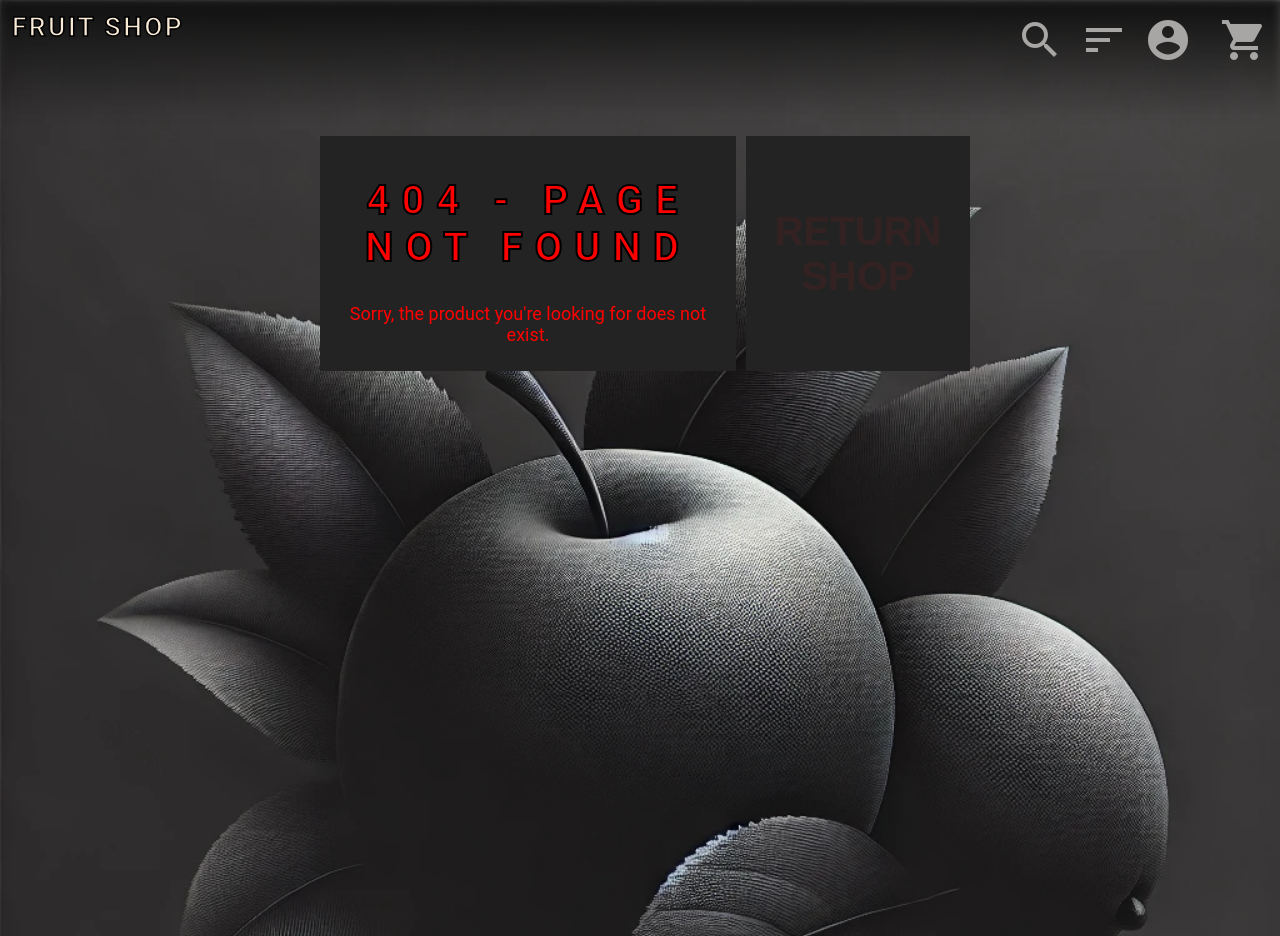
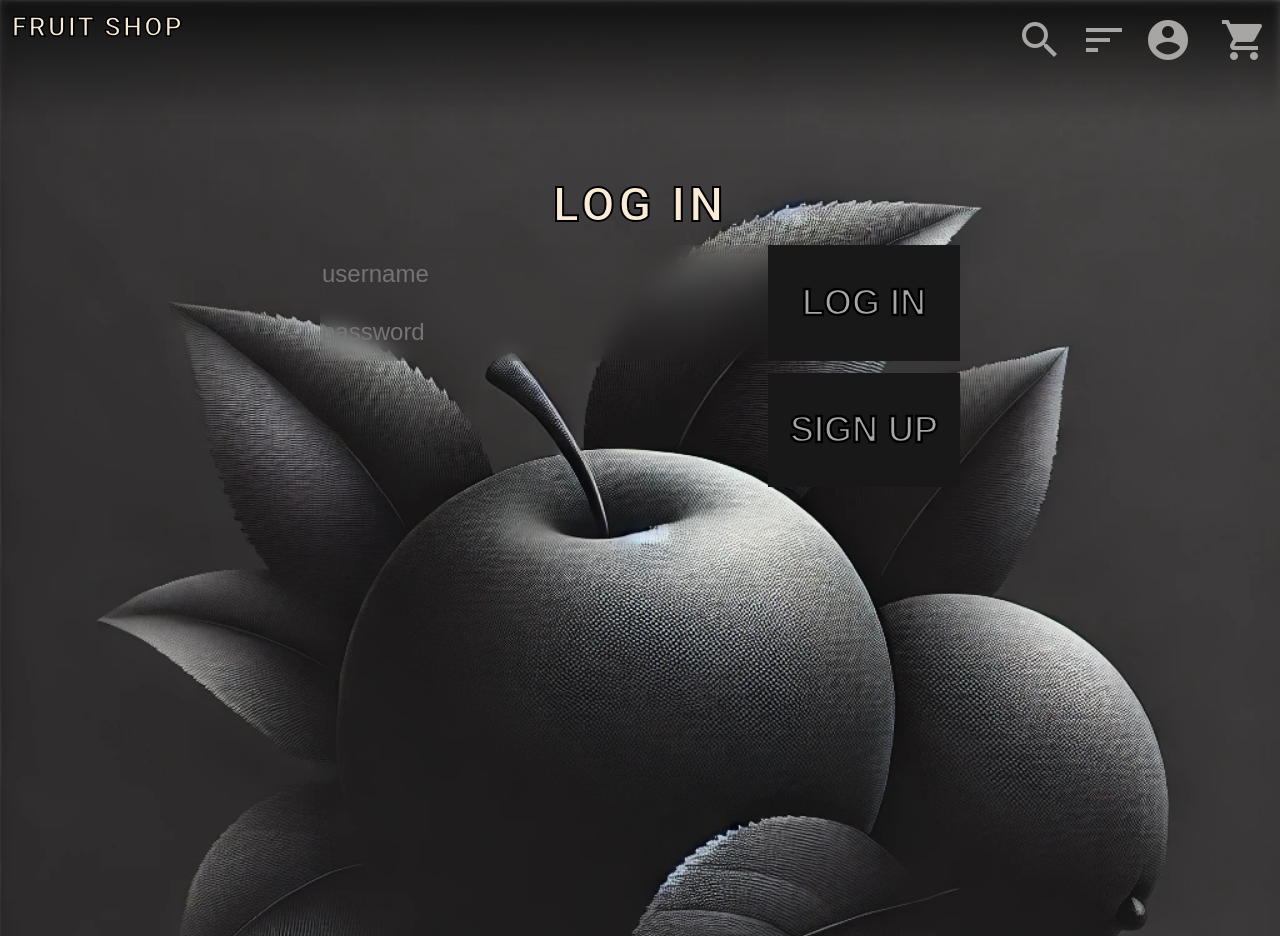
Before and after one commit to mumbleCoderr/Fruit_Shop, a React (Vite) app in the folder frontend/: page /LogIn in a window 1280 px wide. Before the commit this address had no page. Built offline with nearby package versions, Linux system fonts and the light colour scheme.

Commit message:
added login component

```diff
--- a/frontend/src/App.jsx
+++ b/frontend/src/App.jsx
@@ -4,6 +4,7 @@ import ListItems from "./components/ListItems";
 import ProductDetail from "./components/ProductDetail";
 import NotFound from "./components/NotFound";
 import SignUp from "./components/SignUp";
+import LogIn from "./components/LogIn";
 
 import { BrowserRouter as Router, Route, Routes } from "react-router-dom";
 import TopBar from "./components/TopBar";
@@ -19,6 +20,8 @@ const App = () => {
 
         <Route path="/SignUp" element={<SignUp />} />
 
+        <Route path="/LogIn" element={<LogIn />} />
+
         <Route path="*" element={<NotFound />} />
       </Routes>
     </Router>
--- /dev/null
+++ b/frontend/src/components/LogIn.jsx
@@ -0,0 +1,101 @@
+import React, { useState } from "react";
+import { useNavigate } from "react-router-dom"; // Importujemy useNavigate
+import "../stylesheets/LogIn.css";
+
+const LogIn = () => {
+  const [formData, setFormData] = useState({
+    username: "",
+    password: "",
+  });
+
+  const [error, setError] = useState(false);
+  const [shake, setShake] = useState(false);
+  const [errorMessage, setErrorMessage] = useState("");
+
+  const navigate = useNavigate(); // Hook nawigacyjny do zmiany strony
+
+  const handleChange = (e) => {
+    const { name, value } = e.target;
+    setFormData({ ...formData, [name]: value });
+  };
+
+  const validateForm = () => {
+    if (!formData.username.trim() || !formData.password.trim()) {
+      setErrorMessage("All fields are required.");
+      return false;
+    }
+
+    setErrorMessage("");
+    return true;
+  };
+
+  const handleSubmit = (e) => {
+    e.preventDefault();
+    if (!validateForm()) {
+      setError(true);
+      setShake(true);
+      setTimeout(() => setShake(false), 500);
+      return;
+    }
+    setError(false);
+    console.log("Form submitted:", formData);
+    // DODAJ API CALL NA /login
+  };
+
+  // Funkcja obsługująca kliknięcie przycisku SIGN UP
+  const handleSignUpRedirect = () => {
+    navigate("/SignUp"); // Przechodzi do strony /SignUp
+  };
+
+  return (
+    <div className="container">
+      <h2 id="login-text">LOG IN</h2>
+      <div className={`formula-div ${shake ? "shake" : ""}`}>
+        <div className="login-div">
+          <form onSubmit={handleSubmit} className="profile-form">
+            <input
+              type="text"
+              id="username"
+              name="username"
+              placeholder="username"
+              value={formData.username}
+              onChange={handleChange}
+              required
+            />
+            <input
+              type="password"
+              id="password"
+              name="password"
+              placeholder="password"
+              value={formData.password}
+              onChange={handleChange}
+              required
+            />
+          </form>
+        </div>
+        <div className="button-div">
+          <button
+            type="button"
+            className={`btn ${error ? "btn-error" : ""}`}
+            onClick={handleSubmit}
+          >
+            <p className="btn-text">LOG IN</p>
+          </button>
+        </div>
+      </div>
+      <div className="button-div">
+        <button
+          id="sign-up-btn"
+          className="btn"
+          type="button"
+          onClick={handleSignUpRedirect}
+        >
+          <p className="btn-text">SIGN UP</p>
+        </button>
+      </div>
+      {error && <p className="error-message">{errorMessage}</p>}
+    </div>
+  );
+};
+
+export default LogIn;
--- a/frontend/src/components/SignUp.jsx
+++ b/frontend/src/components/SignUp.jsx
@@ -78,7 +78,7 @@ const SignUp = () => {
     }
     setError(false);
     console.log("Form submitted:", formData);
-    // Możesz dodać API call lub inny kod obsługujący przesłanie formularza
+    // DODAC API CALL NA /signup
   };
 
   return (
@@ -149,7 +149,7 @@ const SignUp = () => {
             className={`btn ${error ? "btn-error" : ""}`}
             onClick={handleSubmit}
           >
-            <p className="btn-text">SUBMIT</p>
+            <p className="btn-text">SIGN UP</p>
           </button>
         </div>
       </div>
--- a/frontend/src/components/TopBar.jsx
+++ b/frontend/src/components/TopBar.jsx
@@ -50,7 +50,7 @@ const TopBar = () => {
         >
           sort
         </span>
-        <Link to="/SignUp">
+        <Link to="/LogIn">
           <span className="material-icons md-48" title="go to profile options">
             account_circle
           </span>
--- /dev/null
+++ b/frontend/src/stylesheets/LogIn.css
@@ -0,0 +1,9 @@
+#login-text{
+    letter-spacing: 0.5vh;
+}
+
+#sign-up-btn{
+    margin-top: 1.5vh;
+    padding: 0vh;
+    height: auto;
+}
--- a/frontend/src/stylesheets/ProductDetail.css
+++ b/frontend/src/stylesheets/ProductDetail.css
@@ -2,11 +2,15 @@
     display: grid;
     width: 50%;
     margin: 0 auto;
-    place-items: center;
+    /* place-items: center; */
     background-color: transparent;
     height: 100%;
     margin-top: 17vh;
     color: antiquewhite;
+  }
+
+  .container h2{
+    text-align: center;
   }
 
   .product-detail {
--- a/frontend/src/stylesheets/SignUp.css
+++ b/frontend/src/stylesheets/SignUp.css
@@ -31,7 +31,6 @@
 
   .button-div {
     width: 30%;
-    display: flex;
-    justify-content: center;
-    align-items: center;
+    justify-self: end;
+
   }
```
